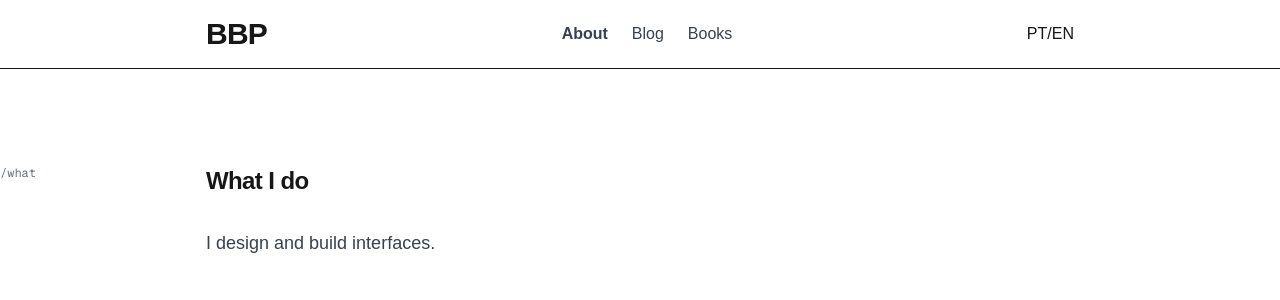
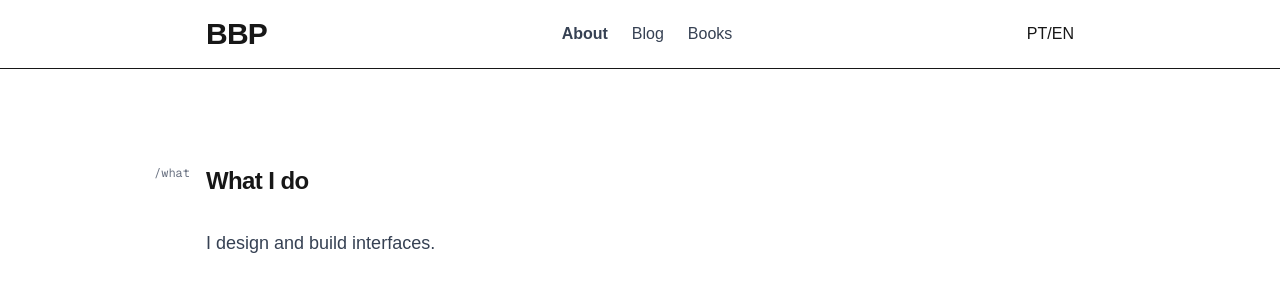
Before and after one commit to bernbecht/bbp-portfolio, a Next.js app: page / in a window 1280 px wide. Shown: the top 300 px of the page. Built offline with nearby package versions, Linux system fonts and the light colour scheme.

Commit message:
💄 align section label text to right

```diff
--- a/components/Section.tsx
+++ b/components/Section.tsx
@@ -1,22 +1,21 @@
 type SectionProps = {
-  id: string
-  label: string
-  title?: string
-  children: React.ReactNode
-}
+  id: string;
+  label: string;
+  title?: string;
+  children: React.ReactNode;
+};
 
-export function Section({id, label, title, children}: SectionProps) {
+export function Section({ id, label, title, children }: SectionProps) {
   return (
     <section
       id={id}
       aria-labelledby={title ? `${id}-title` : undefined} // @TODO: add smart default
       className="scroll-mt-24 py-24 grid grid-cols-[1fr_900px_1fr]"
     >
-        <span className="block text-xs font-mono text-gray-500">
-          {label}
-        </span>
+      <span className="block text-xs font-mono text-gray-500 text-right">
+        {label}
+      </span>
       <div className="w-900px px-4">
-
         {title && (
           <h2
             id={`${id}-title`}
```
